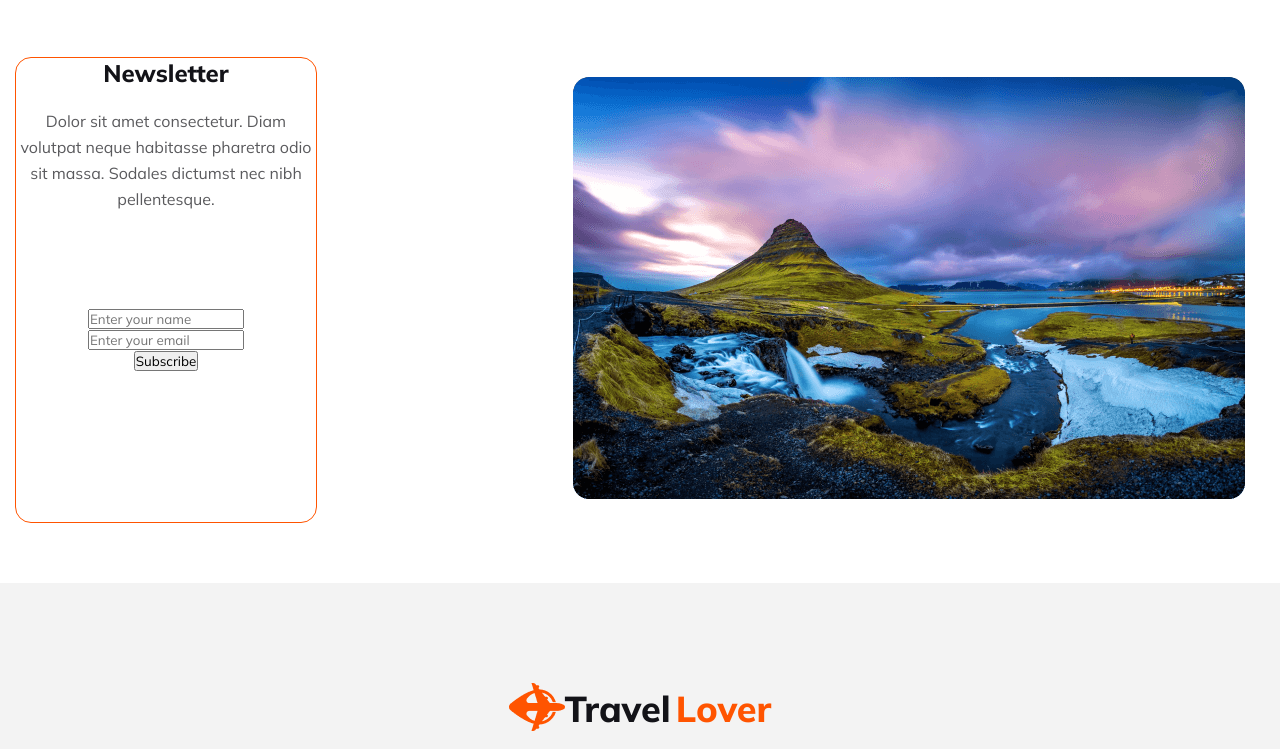
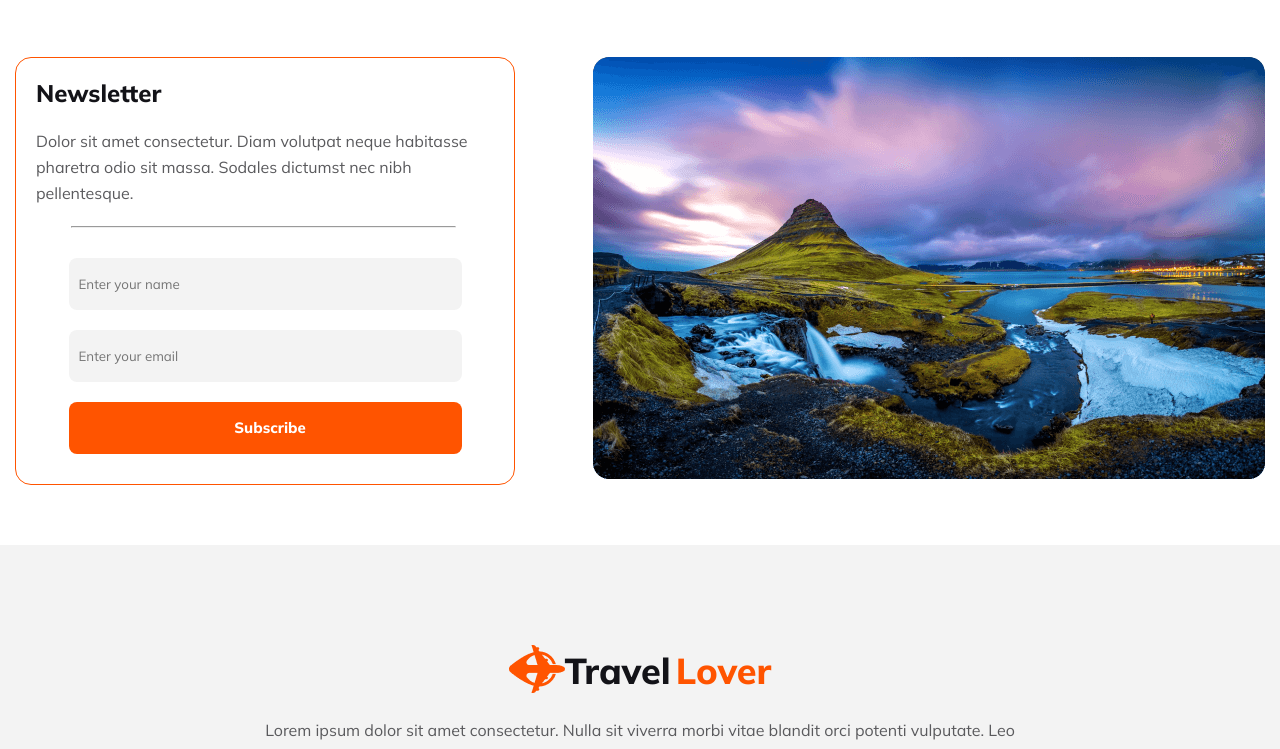
Before and after one commit to airabiul/travel-love-bd, a plain HTML site: page index.html in a window 1280 px wide. Shown: the part 3912-4661 px from the top of the page. Drawn offline with Linux system fonts and the light colour scheme.

Commit message:
newsletter section update

```diff
--- a/index.html
+++ b/index.html
@@ -150,12 +150,15 @@
                 <div class="newsletter-section-text-ariya ">
                     <h3 class="newsletter-section-title">Newsletter</h3>
                     <p class="newsletter-section-description">Dolor sit amet consectetur. Diam volutpat neque habitasse pharetra odio sit massa. Sodales dictumst nec nibh pellentesque.</p>
+                    <hr>
+                   <div class="input-section">
                     <input type="text" placeholder="Enter your name"> <br>
                     <input type="email" placeholder="Enter your email"> <br>
-                    <input type="submit" value="Subscribe">
+                    <input id="submit" type="submit" value="Subscribe">
+                   </div>
                 </div>
 
-                <div class="newsletter-section-image-ariya perfect-section-image">
+                <div class="newsletter-section-image-ariya">
                     <img src="./Rectangle-8-(1).png" alt="">
                 </div>
             </section>
--- a/style.css
+++ b/style.css
@@ -387,58 +387,92 @@
 
 /* choose section style end */
 /* perfect section start  */
-.perfect-section li{
+.perfect-section li {
   color: #131318;
   font-size: 16px;
   font-style: normal;
   font-weight: 700;
   line-height: 26px;
 }
-.perfect-section-image{
+.perfect-section-image {
   margin: 20px;
 }
 /* perfect section start  */
 
-
 /* newsletter-section start */
-.newsletter-section{
+.newsletter-section {
   display: flex;
   justify-content: space-between;
   max-width: 1250px;
-  min-height: 300px;
   margin: 0 auto;
   margin-top: 60px;
   margin-bottom: 60px;
 }
-.newsletter-section-title{
+.newsletter-section-text-ariya {
+  border-radius: 16px;
+  border: 1px solid #ff5400;
+  padding: 20px;
+}
+.newsletter-section-title {
   color: #131318;
   font-size: 24px;
   font-style: normal;
   font-weight: 800;
   line-height: normal;
   padding-bottom: 20px;
+  text-align: left;
 }
-.newsletter-section-description{
-width: 300px;
-height: 200px;
-color: #5A5A5D;
+
+.newsletter-section-description {
+  color: #5a5a5d;
   font-size: 16px;
   font-style: normal;
   font-weight: 400;
   line-height: 26px;
   padding-bottom: 20px;
+  text-align: left;
 }
-.newsletter-section-text-ariya{
+
+.newsletter-section-text-ariya {
+  width: 40%;
   border-radius: 16px;
-  border: 1px solid #FF5400;
   text-align: center;
+}
+.input-section input {
+  width: 100%;
+  width: 393px;
+  height: 52px;
+  margin: 10px;
+  padding-left: 10px;
+  border-radius: 8px;
+  background: rgba(19, 19, 24, 0.05);
+  border: 0;
+}
+.input-section #submit {
+  border: 0;
+  border-radius: 8px;
+  background: #ff5400;
+  color: #fff;
+  text-align: center;
+  font-family: Mulish;
+  font-size: 15px;
+  font-style: normal;
+  font-weight: 800;
+  line-height: normal;
+}
+.newsletter-section-text-ariya hr {
+  width: 385px;
+  height: 1px;
+  margin-left: 35px;
+  border-radius: 8px;
+  background: #c7c4c4;
+  margin-bottom: 20px;
 }
 
 /* newsletter-section start */
 
 /* footer style start */
-.footer-section{
-
+.footer-section {
   /* width: 1440px; */
   height: 502px;
   background: rgba(19, 19, 24, 0.05);
@@ -446,20 +480,20 @@ padding-bottom: 20px;
   justify-content: center;
   align-items: center;
 }
-.footer-container{
+.footer-container {
   display: flex;
   justify-content: center;
   align-items: center;
   padding-top: 100px;
   padding-bottom: 20px;
 }
-.footer-icon{
+.footer-icon {
   text-align: center;
   padding-bottom: 30px;
 }
-.footer-describtion{
+.footer-describtion {
   width: 769px;
-  color: #5A5A5D;
+  color: #5a5a5d;
   margin: 0 auto;
   font-family: Mulish;
   font-size: 16px;
@@ -467,22 +501,19 @@ padding-bottom: 20px;
   font-weight: 400;
   line-height: 26px;
   padding-bottom: 20px;
-
-
 }
-.horizontal{
+.horizontal {
   width: 872px;
   height: 1px;
   margin: 0 auto;
 }
-.sosial-icon{
+.sosial-icon {
   display: flex;
   gap: 20px;
   justify-content: center;
   font-size: 20px;
   padding-bottom: 50px;
-
 }
-.allright-re{
+.allright-re {
   margin-top: 50px;
 }
```
Lines whose indentation alone changed are shown as unchanged.
